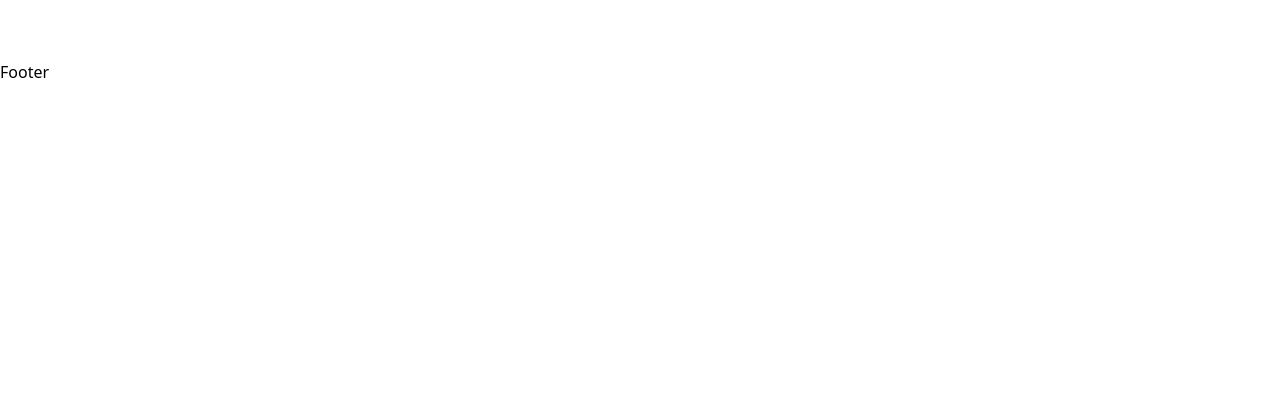
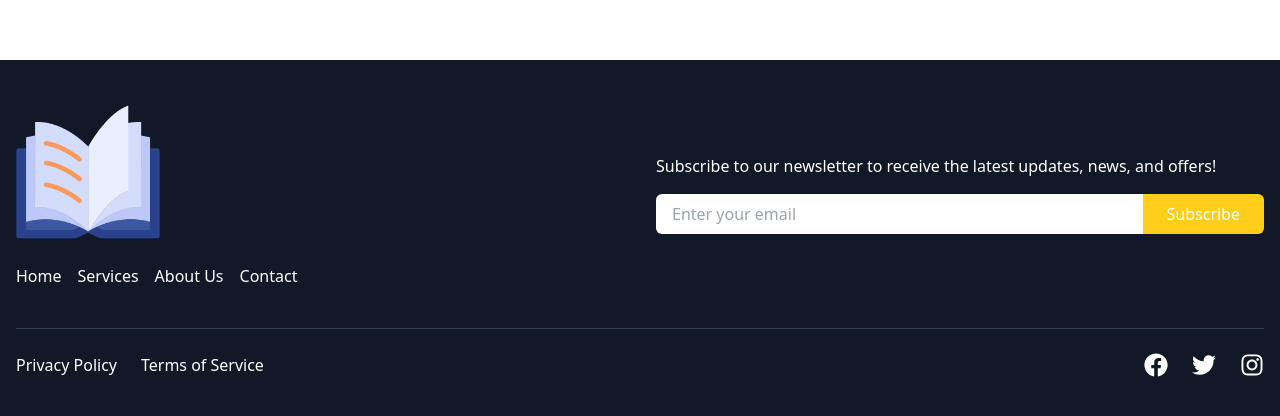
Before and after one commit to jmbacasno/my-book-store, a React (Vite) app in the folder client/: page /about in a window 1280 px wide. Shown: the part 824-1240 px from the top of the page. Before the commit the page ends 908 px from the top, so only its background shows below. Built offline with nearby package versions, Linux system fonts and the light colour scheme.

Commit message:
feat(client): add footer in app component

```diff
--- a/client/src/App.jsx
+++ b/client/src/App.jsx
@@ -2,6 +2,7 @@ import { Outlet } from 'react-router-dom';
 import './App.css';
 
 import Navbar from './components/Navbar';
+import Footer from './components/Footer';
 
 function App() {
   return (
@@ -10,7 +11,7 @@ function App() {
       <main className='min-h-screen max-w-screen-2xl mx-auto px-4 py-6 font-primary'>
         <Outlet />
       </main>
-      <footer>Footer</footer>
+      <Footer />
     </>
   )
 }
```
